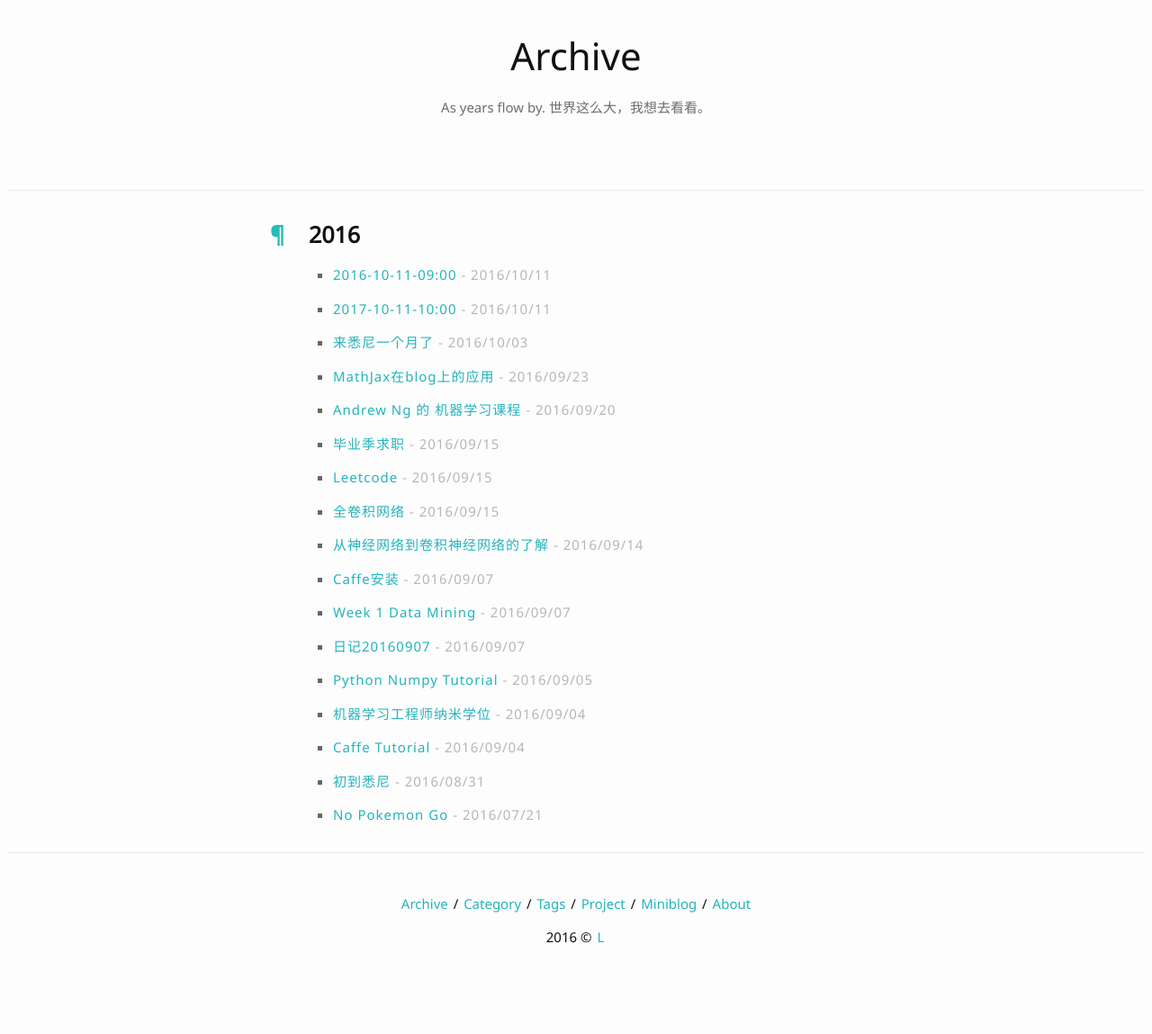
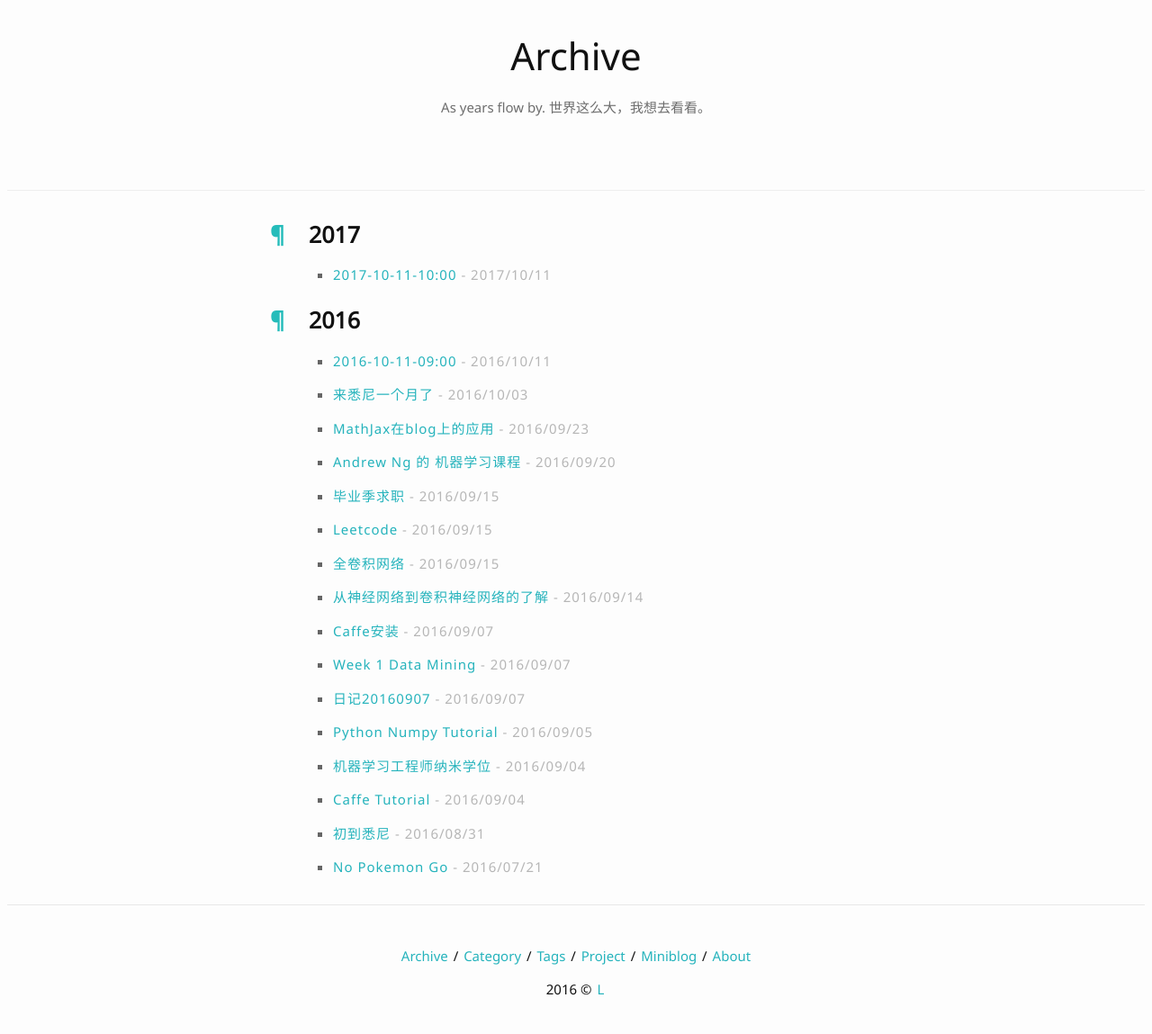
Before and after one commit to liuyanfight/liuyanfight.github.io, a Jekyll site: the page built from archive.html, in a window 1280 px wide. Shown: the whole page at 90% size. Built offline with Jekyll 4.4.1, drawn with Linux system fonts in a browser that asks for light colours; nearby versions of some CDN libraries; comment, search, counter and statistics services are not loaded; before the commit the page ends 1091 px from its top, so only the background shows below that.

Commit message:
更新archive
根据tag删除miniblog

```diff
--- a/_posts/2016-10-11-10.md
+++ b/_posts/2016-10-11-10.md
@@ -1,7 +1,7 @@
 ---
 layout: post
 title:  "2017-10-11-10:00"
-date: 2016-10-11
+date: 2017-10-11
 author: L
 categories: miniblog
 tags: miniblog
--- a/archive.html
+++ b/archive.html
@@ -27,7 +27,7 @@ paginate_path: "archive/page:num/"
 	{% endif %}
 
 
-	{% if post != site.categories['miniblog'] %}
+	{% if post.tags != site.tags['miniblog'] %}
 	<ul>
 		<li><a href="{{ post.url | prepend: site.baseurl }}">{{ post.title }}</a><span class="date"> - {{ post.date | date: "%Y/%m/%d" }}</span>
 		</li>
--- a/miniblog.html
+++ b/miniblog.html
@@ -23,10 +23,11 @@ permalink: /miniblog/
 {% assign is_first = true %}
 {% endif %}
 
-
+<fieldset>
 <ul>
-  <li><a href="{{ post.url | prepend: site.baseurl }}">{{ post.title }}</a><span class="date"> - {{ post.date | date: "%Y/%m/%d" }}</span><br />{{ post.excerpt }}
+  <li><span class="date"> - {{ post.date | date: "%Y/%m/%d" }}</span><br />{{ post.excerpt }}
   </li>
 </ul>
+</fieldset>
 
 {% endfor %}
```
